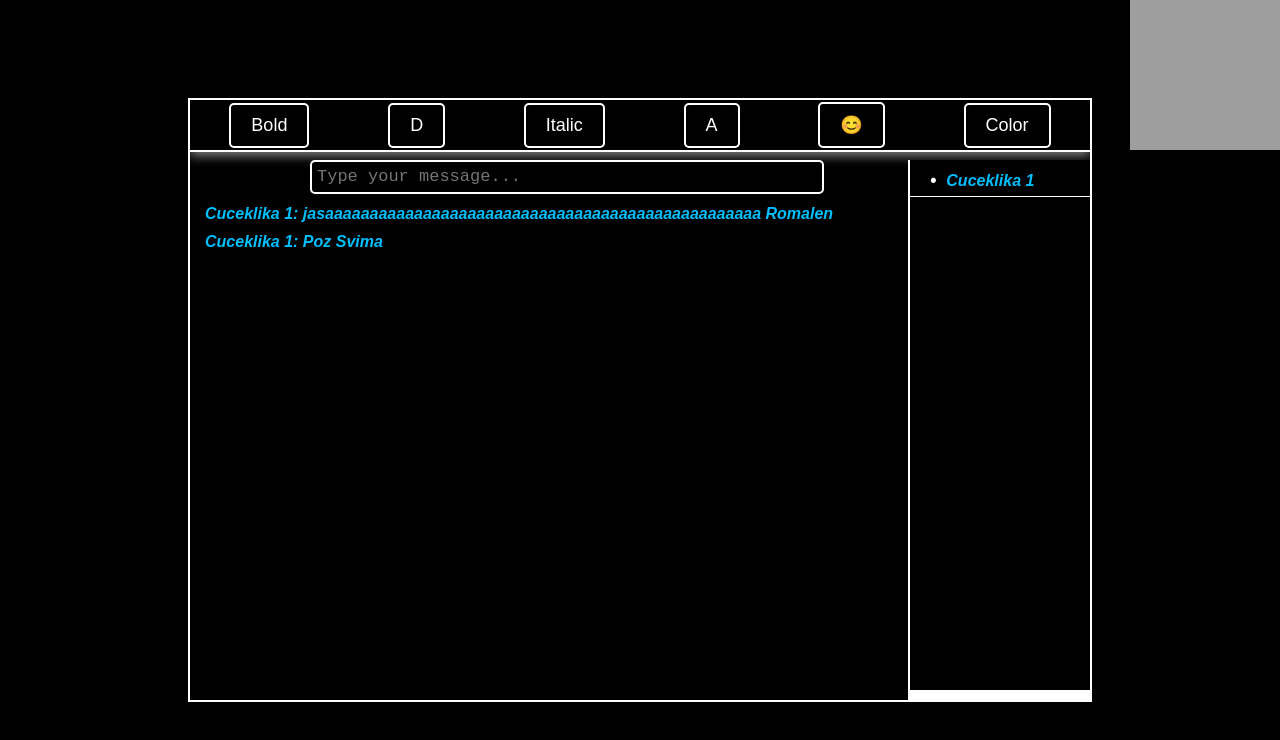
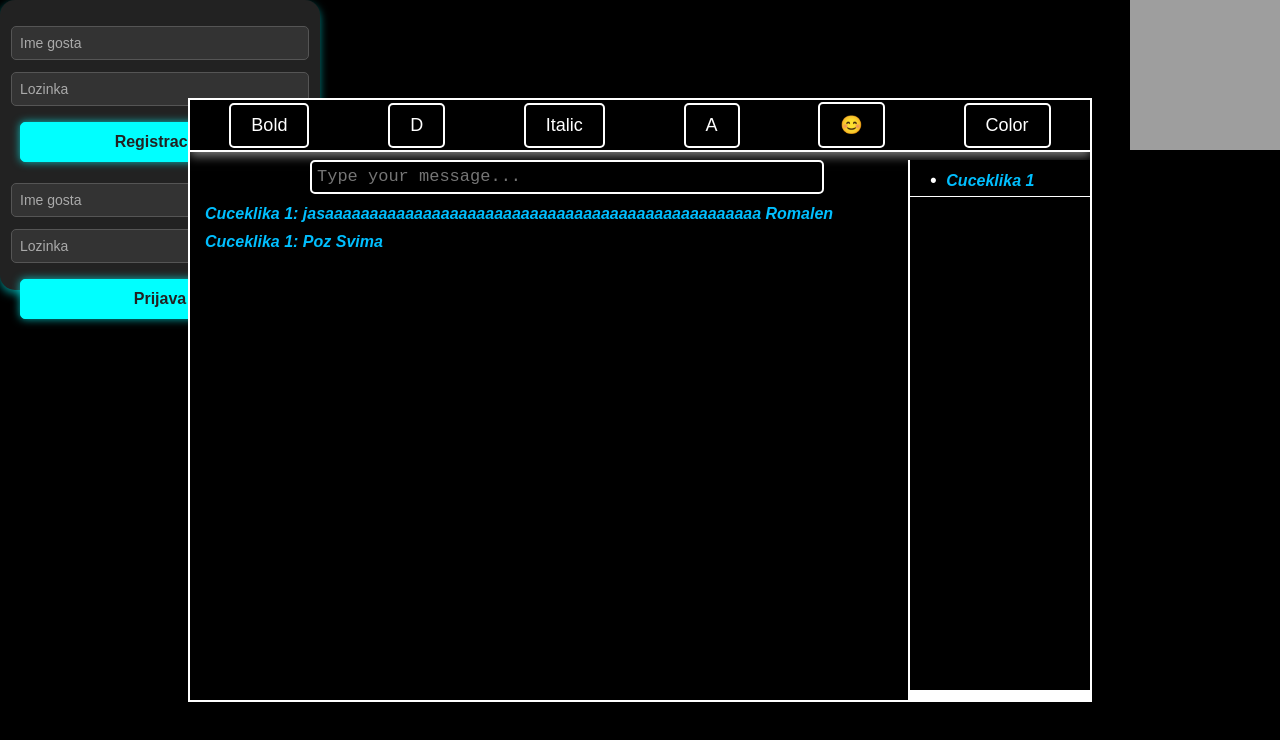
Before and after one commit to amateur5/TESTGALAKSIJA, a website: page public/index.html in a window 1280 px wide. Drawn offline with nearby package versions, Linux system fonts and the light colour scheme; no server answers; grey boxes are pictures that could not be loaded.

Commit message:
Update styles.css

```diff
--- a/public/styles.css
+++ b/public/styles.css
@@ -16,10 +16,9 @@ body {
     width: 280px; /* Širina može ostati oko 280px */
     height: 250px; /* Tačno 250px visine */
     box-shadow: 0px 4px 8px rgba(0, 255, 255, 0.5); /* Neon senka */
-    position: fixed; /* Postavljamo kao fixed element, da bude uvek vidljiv */
-    top: 50%; /* Centriramo na ekranu */
-    left: 50%;
-    transform: translate(-50%, -50%); /* Centriranje u sredini */
+    position: absolute; /* Postavljeno na absolute */
+    top: 0; /* Gornji leviji kut */
+    left: 0; /* Gornji leviji kut */
 }
 
 #authContainer form {
```
